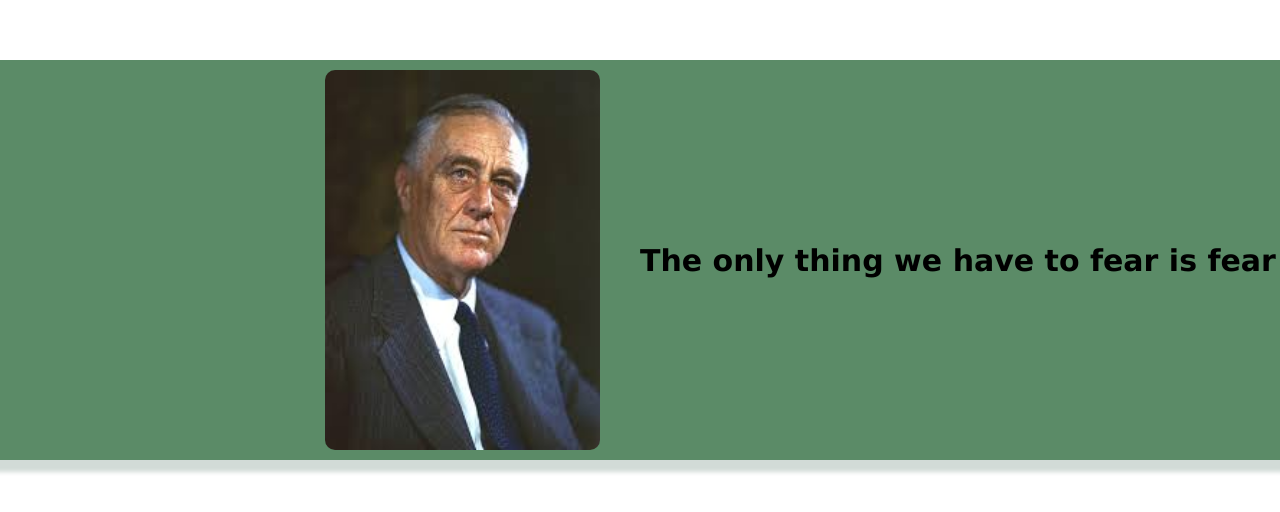
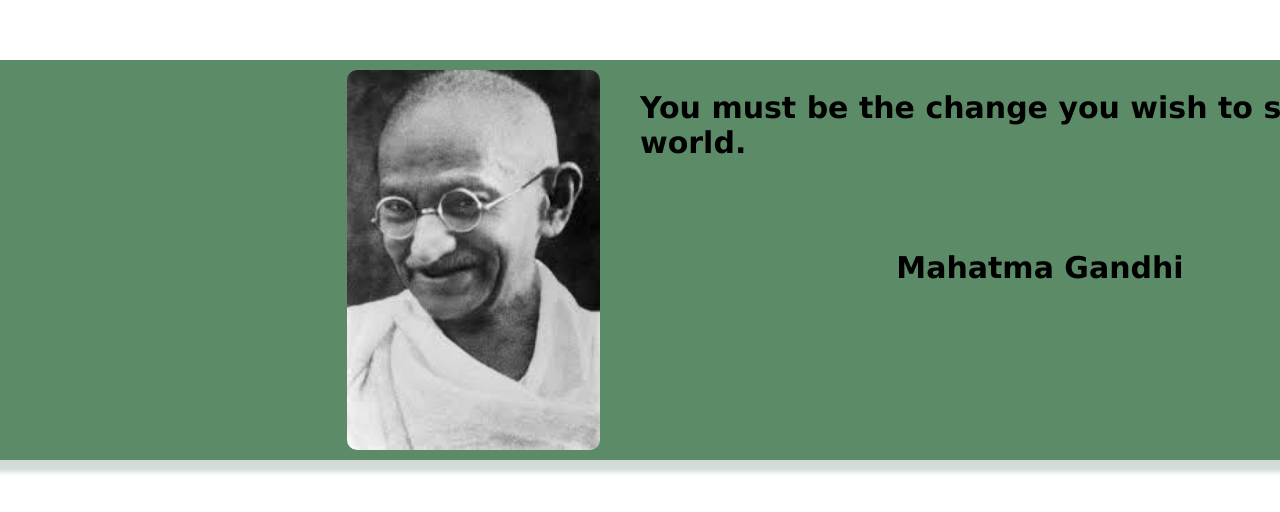
Before and after one commit to DarnokGitHub/JsProjects, a plain HTML site: page MotivationalSlider.html in a window 1280 px wide. Shown: the part 148-660 px from the top of the page. Drawn offline with Linux system fonts and the light colour scheme.

Commit message:
Adding rendering and the rest

```diff
--- a/MotivationalSlider.html
+++ b/MotivationalSlider.html
@@ -2,19 +2,23 @@
 <html>
   <head>
     <link rel="stylesheet" href="style.css">
+    <title>MotivationalSlider</title>
   </head>
   <body>
     <div class="middle-strip">
       <div class="left">
-        <img src="images/Franklin.jpg">
+        <img src="images/Gandhi.jpg">
       </div>
       <div class="right">
-        <p class="text">
-          The only thing we have to fear is fear itself
+        <p class="text js-text">
+          You must be the change you wish to see in the world.
+        </p>
+        <p class="text text-author">
+          Mahatma Gandhi
         </p>
       </div>
     </div>
 
-    <script src="MotivationalSlider.js"></script>
+    <script src="MotivationalSlider.js" type="module"></script>
   </body>
 </html>
--- a/MotivationalSlider.js
+++ b/MotivationalSlider.js
@@ -0,0 +1,24 @@
+import { motivations } from "./data/Motivations.js";
+
+const imgEl = document.querySelector('img');
+const textEl = document.querySelector('.js-text');
+const authorEl = document.querySelector('.text-author');
+
+let count = 0;
+
+renderPage();
+
+function renderPage(){
+  const {quote, author, image} = motivations[count];
+  imgEl.src = image;
+  textEl.innerHTML = quote;
+  authorEl.innerHTML = author;
+  count++;
+  if (count === motivations.length){
+    count = 0;
+  }
+
+  setTimeout(()=>{
+    renderPage();
+  },10000);
+}
--- a/data/Motivations.js
+++ b/data/Motivations.js
@@ -1,16 +1,13 @@
-motivations =[{
+export const motivations =[{
   quote: 'You must be the change you wish to see in the world.',
   author: 'Mahatma Gandhi',
-  image: '../images/Franklin.jpg',
-  id: '1'
+  image: 'images/Gandhi.jpg'
 }, {
   quote: 'Spread love everywhere you go. Let no one ever come to you without leaving happier.',
   author: 'Mother Teresa',
-  image: '../images/Teresa.jpg',
-  id: '2'
+  image: 'images/Teresa.jpg'
 },{
   quote: 'The only thing we have to fear is fear itself.',
   author: 'Franklin D. Roosevelt',
-  image: '../images/Franklin.jpg',
-  id: '3'
+  image: 'images/Franklin.jpg'
 }];
--- a/style.css
+++ b/style.css
@@ -37,10 +37,17 @@ img{
   display: flex;
   justify-content: left;
   align-items:center;
+  flex-direction: column;
 }
 
 .text{
   font-family: 'Lucida Sans', Geneva, Verdana, sans-serif;
   font-size: 30px;
   font-weight: bold;
+  height:100px;
 }
+
+.author{
+  font-size:20px;
+
+}
```
